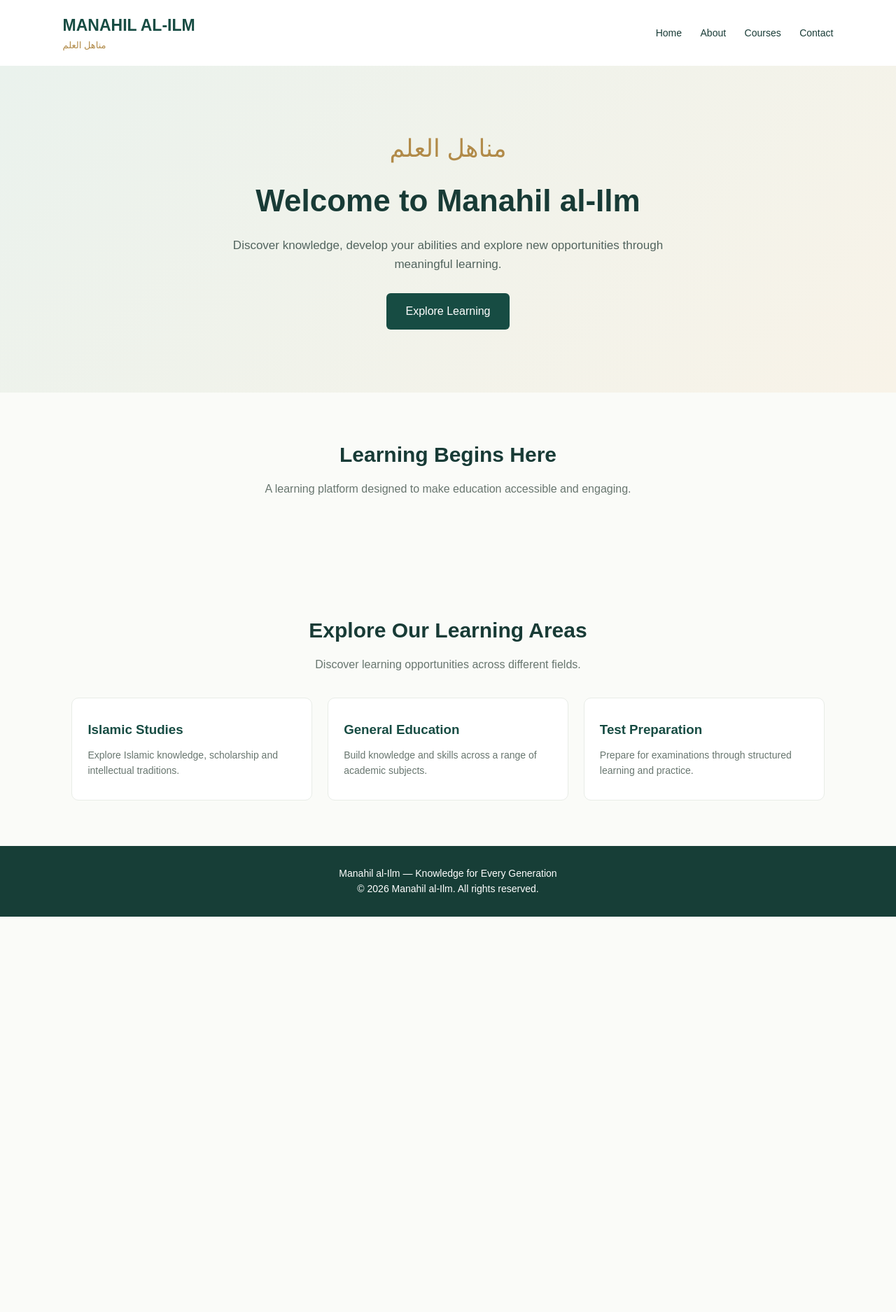
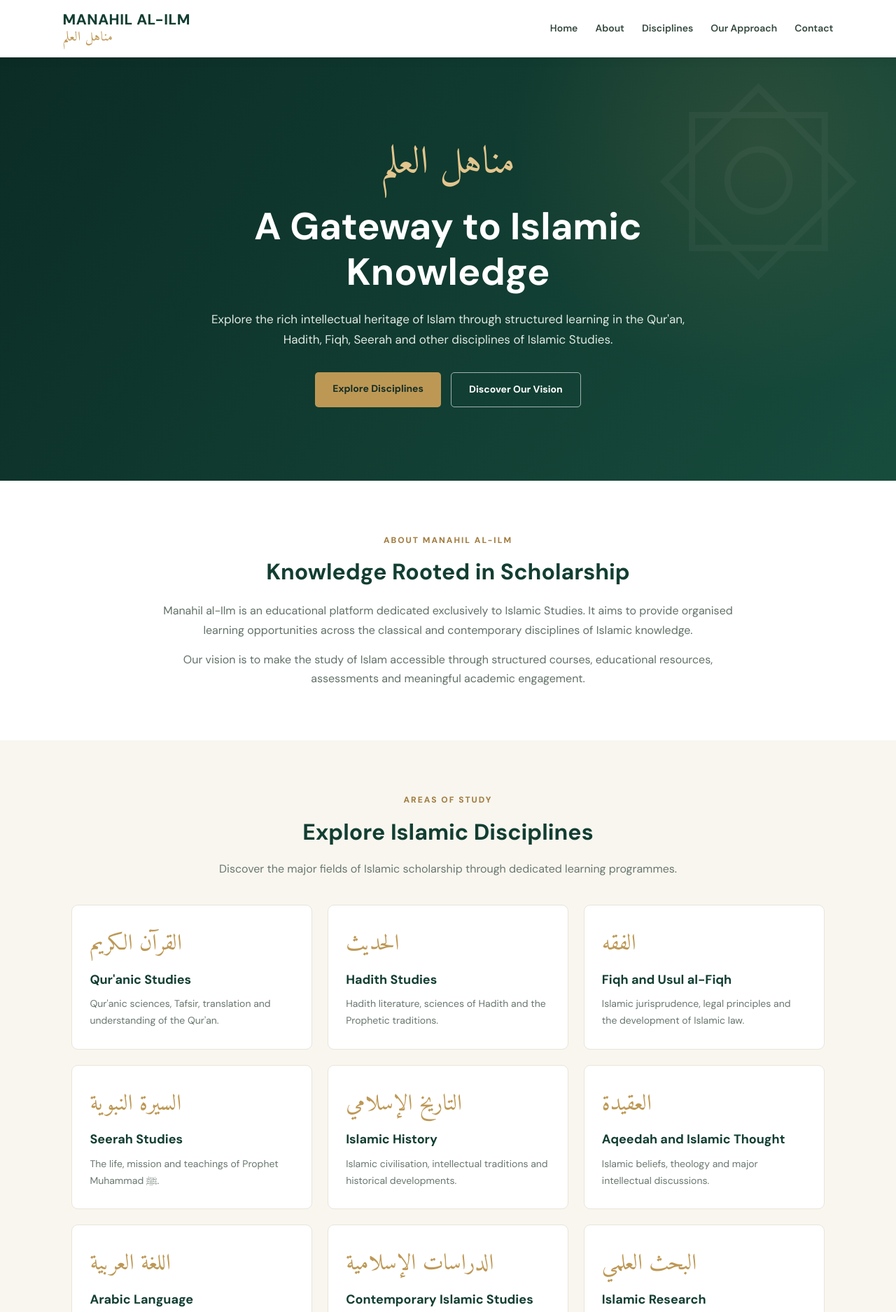
Before and after one commit to Zahid293/manahil-al-ilm, a plain HTML site: page index.html in a window 1280 px wide. Shown: the top 1875 px of the page at 70% size. Before the commit the page ends 1310 px from the top, so only its background shows below. Drawn offline with Linux system fonts and the light colour scheme.

Commit message:
Update index.html

```diff
--- a/index.html
+++ b/index.html
@@ -4,152 +4,337 @@
 <head>
 <meta charset="UTF-8">
 <meta name="viewport" content="width=device-width, initial-scale=1.0">
-  <title>Manahil al-Ilm | Learning Without Limits</title>
-  <meta name="description" content="Manahil al-Ilm — a platform for learning, knowledge and personal growth.">
+<title>Manahil al-Ilm | Islamic Studies Academy</title>
+<meta name="description" content="Manahil al-Ilm is an Islamic Studies learning platform dedicated to Quran, Hadith, Fiqh, Seerah and Islamic scholarship.">
+
+<link href="https://fonts.googleapis.com/css2?family=Amiri:wght@400;700&family=DM+Sans:wght@400;500;600;700;800&display=swap" rel="stylesheet">
 
 <style>
+:root {
+  --green: #123e32;
+  --dark: #0b2c25;
+  --gold: #bd9855;
+  --cream: #f8f6ef;
+  --white: #ffffff;
+  --muted: #69776f;
+}
+
 * {
   margin: 0;
   padding: 0;
   box-sizing: border-box;
 }
 
+html {
+  scroll-behavior: smooth;
+}
+
 body {
-      font-family: Arial, sans-serif;
-      color: #183b36;
-      background: #fafbf8;
-      line-height: 1.6;
+  font-family: 'DM Sans', sans-serif;
+  background: var(--cream);
+  color: #243a31;
+  line-height: 1.7;
 }
 
 header {
   background: white;
-      padding: 18px 7%;
+  padding: 15px 7%;
   display: flex;
+  align-items: center;
   justify-content: space-between;
-      align-items: center;
-      box-shadow: 0 2px 12px rgba(0,0,0,0.05);
+  position: sticky;
+  top: 0;
+  z-index: 10;
+  box-shadow: 0 2px 15px rgba(0,0,0,.06);
 }
 
-    .logo {
-      font-size: 23px;
-      font-weight: bold;
-      color: #174c43;
+.brand {
+  color: var(--green);
+  font-size: 21px;
+  font-weight: 800;
+  letter-spacing: .5px;
+  line-height: 1.3;
 }
 
-    .logo span {
+.brand span {
   display: block;
-      font-size: 13px;
-      font-weight: normal;
-      color: #b18a48;
+  font-family: 'Amiri', serif;
+  font-size: 19px;
+  color: var(--gold);
+  font-weight: 400;
+}
+
+nav {
+  display: flex;
+  align-items: center;
+  gap: 25px;
 }
 
 nav a {
   text-decoration: none;
-      color: #183b36;
-      margin-left: 22px;
+  color: #34483e;
   font-size: 14px;
+  font-weight: 600;
+}
+
+nav a:hover {
+  color: var(--gold);
 }
 
 .hero {
-      padding: 90px 8%;
+  background:
+    radial-gradient(circle at 85% 20%, rgba(189,152,85,.15), transparent 30%),
+    linear-gradient(125deg, #0b2c25, #174c3d);
+  color: white;
+  padding: 105px 8%;
   text-align: center;
-      background: linear-gradient(135deg, #eaf2ed, #f8f3e8);
+  position: relative;
+  overflow: hidden;
 }
 
-    .arabic {
-      font-size: 35px;
-      color: #b18a48;
+.hero:before {
+  content: "۞";
+  position: absolute;
+  font-size: 300px;
+  color: rgba(255,255,255,.035);
+  right: 4%;
+  top: -80px;
+}
+
+.hero-content {
+  max-width: 850px;
+  margin: auto;
+  position: relative;
+}
+
+.hero .arabic {
+  font-family: 'Amiri', serif;
+  font-size: 55px;
+  color: #e2c58d;
   margin-bottom: 12px;
 }
 
 .hero h1 {
-      font-size: 44px;
-      margin-bottom: 15px;
+  font-size: clamp(32px, 5vw, 54px);
+  line-height: 1.2;
+  margin-bottom: 20px;
 }
 
 .hero p {
-      max-width: 620px;
-      margin: 0 auto 28px;
-      color: #52645e;
+  max-width: 680px;
+  margin: auto;
+  color: #e0e9e3;
   font-size: 17px;
 }
 
-    .button {
+.hero-buttons {
+  margin-top: 32px;
+  display: flex;
+  justify-content: center;
+  gap: 14px;
+  flex-wrap: wrap;
+}
+
+.btn {
   display: inline-block;
-      background: #174c43;
+  text-decoration: none;
+  padding: 12px 25px;
+  border-radius: 5px;
+  font-size: 14px;
+  font-weight: 700;
+}
+
+.btn-gold {
+  background: var(--gold);
+  color: #152e25;
+}
+
+.btn-outline {
+  border: 1px solid rgba(255,255,255,.6);
   color: white;
-      padding: 13px 28px;
-      border-radius: 6px;
-      text-decoration: none;
 }
 
 .section {
+  padding: 75px 8%;
+  text-align: center;
+}
+
+.eyebrow {
+  color: #a17d42;
+  font-size: 12px;
+  font-weight: 800;
+  letter-spacing: 2px;
+  text-transform: uppercase;
+}
+
+.section h2 {
+  font-size: 32px;
+  color: var(--green);
+  margin: 8px 0 12px;
+}
+
+.intro {
+  max-width: 680px;
+  margin: 0 auto 38px;
+  color: var(--muted);
+}
+
+.about {
+  background: white;
+}
+
+.about-content {
+  max-width: 850px;
+  margin: auto;
+}
+
+.about-content p {
+  color: #617067;
+  margin-top: 15px;
+}
+
+.subject-grid {
+  display: grid;
+  grid-template-columns: repeat(3, 1fr);
+  gap: 22px;
+  text-align: left;
+}
+
+.subject {
+  background: white;
+  padding: 28px 25px;
+  border: 1px solid #e9e5d9;
+  border-radius: 9px;
+  transition: .2s;
+}
+
+.subject:hover {
+  transform: translateY(-4px);
+  box-shadow: 0 10px 25px rgba(0,0,0,.07);
+}
+
+.subject .symbol {
+  font-family: 'Amiri', serif;
+  font-size: 32px;
+  color: var(--gold);
+  margin-bottom: 8px;
+}
+
+.subject h3 {
+  color: var(--green);
+  font-size: 18px;
+  margin-bottom: 8px;
+}
+
+.subject p {
+  color: var(--muted);
+  font-size: 14px;
+}
+
+.approach {
+  background: #edf1eb;
+}
+
+.approach-grid {
+  display: grid;
+  grid-template-columns: repeat(3, 1fr);
+  gap: 25px;
+  margin-top: 35px;
+}
+
+.approach-item {
+  padding: 22px;
+}
+
+.approach-item h3 {
+  color: var(--green);
+  margin-bottom: 8px;
+}
+
+.approach-item p {
+  color: var(--muted);
+  font-size: 14px;
+}
+
+.cta {
+  background: var(--green);
+  color: white;
   padding: 65px 8%;
   text-align: center;
 }
 
-    .section h2 {
+.cta h2 {
   font-size: 30px;
   margin-bottom: 12px;
 }
 
-    .section-intro {
-      color: #68766f;
-      margin-bottom: 35px;
-    }
-
-    .cards {
-      display: grid;
-      grid-template-columns: repeat(3, 1fr);
-      gap: 22px;
-    }
-
-    .card {
-      background: white;
-      padding: 30px 22px;
-      border-radius: 10px;
-      border: 1px solid #e8ece7;
-      text-align: left;
-    }
-
-    .card h3 {
-      margin-bottom: 10px;
-      color: #174c43;
-    }
-
-    .card p {
-      color: #68766f;
-      font-size: 14px;
+.cta p {
+  color: #d9e5dd;
+  margin-bottom: 25px;
 }
 
 footer {
-      background: #173e37;
-      color: white;
+  background: var(--dark);
+  color: #e4e9e4;
+  padding: 40px 8% 20px;
   text-align: center;
-      padding: 28px 15px;
-      font-size: 14px;
 }
 
-    @media (max-width: 700px) {
+footer .footer-brand {
+  font-size: 22px;
+  font-weight: 800;
+  color: white;
+}
+
+footer .arabic {
+  font-family: 'Amiri', serif;
+  color: var(--gold);
+  font-size: 25px;
+}
+
+footer p {
+  font-size: 13px;
+  color: #c2d0c7;
+  margin-top: 10px;
+}
+
+.copyright {
+  border-top: 1px solid rgba(255,255,255,.15);
+  margin-top: 25px;
+  padding-top: 18px;
+}
+
+@media(max-width: 800px) {
   header {
     flex-direction: column;
+    gap: 12px;
+    padding: 14px 5%;
+  }
+
+  nav {
     gap: 15px;
+    flex-wrap: wrap;
+    justify-content: center;
   }
 
   nav a {
-        margin: 0 7px;
-        font-size: 13px;
+    font-size: 12px;
   }
 
   .hero {
-        padding: 65px 6%;
+    padding: 75px 6%;
   }
 
-      .hero h1 {
-        font-size: 34px;
+  .hero .arabic {
+    font-size: 43px;
   }
 
-      .cards {
+  .section {
+    padding: 55px 6%;
+  }
+
+  .subject-grid,
+  .approach-grid {
     grid-template-columns: 1fr;
   }
 }
@@ -159,7 +344,7 @@
 <body>
 
 <header>
-    <div class="logo">
+  <div class="brand">
     MANAHIL AL-ILM
     <span>مناهل العلم</span>
   </div>
@@ -167,55 +352,155 @@
   <nav>
     <a href="#home">Home</a>
     <a href="#about">About</a>
-      <a href="#courses">Courses</a>
+    <a href="#disciplines">Disciplines</a>
+    <a href="#approach">Our Approach</a>
     <a href="#contact">Contact</a>
   </nav>
 </header>
 
 <section class="hero" id="home">
+  <div class="hero-content">
     <div class="arabic">مناهل العلم</div>
-    <h1>Welcome to Manahil al-Ilm</h1>
+    <h1>A Gateway to Islamic Knowledge</h1>
     <p>
-      Discover knowledge, develop your abilities and
-      explore new opportunities through meaningful learning.
-    </p>
-    <a href="#courses" class="button">Explore Learning</a>
-  </section>
-
-  <section class="section" id="about">
-    <h2>Learning Begins Here</h2>
-    <p class="section-intro">
-      A learning platform designed to make education accessible and engaging.
-    </p>
-  </section>
-
-  <section class="section" id="courses">
-    <h2>Explore Our Learning Areas</h2>
-    <p class="section-intro">
-      Discover learning opportunities across different fields.
+      Explore the rich intellectual heritage of Islam through
+      structured learning in the Qur'an, Hadith, Fiqh, Seerah
+      and other disciplines of Islamic Studies.
     </p>
 
-    <div class="cards">
-      <div class="card">
-        <h3>Islamic Studies</h3>
-        <p>Explore Islamic knowledge, scholarship and intellectual traditions.</p>
-      </div>
-
-      <div class="card">
-        <h3>General Education</h3>
-        <p>Build knowledge and skills across a range of academic subjects.</p>
-      </div>
-
-      <div class="card">
-        <h3>Test Preparation</h3>
-        <p>Prepare for examinations through structured learning and practice.</p>
+    <div class="hero-buttons">
+      <a href="#disciplines" class="btn btn-gold">Explore Disciplines</a>
+      <a href="#about" class="btn btn-outline">Discover Our Vision</a>
     </div>
   </div>
 </section>
 
-  <footer id="contact">
-    <p>Manahil al-Ilm — Knowledge for Every Generation</p>
+<section class="section about" id="about">
+  <div class="about-content">
+    <div class="eyebrow">About Manahil al-Ilm</div>
+    <h2>Knowledge Rooted in Scholarship</h2>
+    <p>
+      Manahil al-Ilm is an educational platform dedicated
+      exclusively to Islamic Studies. It aims to provide
+      organised learning opportunities across the classical
+      and contemporary disciplines of Islamic knowledge.
+    </p>
+    <p>
+      Our vision is to make the study of Islam accessible
+      through structured courses, educational resources,
+      assessments and meaningful academic engagement.
+    </p>
+  </div>
+</section>
+
+<section class="section" id="disciplines">
+  <div class="eyebrow">Areas of Study</div>
+  <h2>Explore Islamic Disciplines</h2>
+  <p class="intro">
+    Discover the major fields of Islamic scholarship
+    through dedicated learning programmes.
+  </p>
+
+  <div class="subject-grid">
+
+    <div class="subject">
+      <div class="symbol">القرآن الكريم</div>
+      <h3>Qur'anic Studies</h3>
+      <p>Qur'anic sciences, Tafsir, translation and understanding of the Qur'an.</p>
+    </div>
+
+    <div class="subject">
+      <div class="symbol">الحديث</div>
+      <h3>Hadith Studies</h3>
+      <p>Hadith literature, sciences of Hadith and the Prophetic traditions.</p>
+    </div>
+
+    <div class="subject">
+      <div class="symbol">الفقه</div>
+      <h3>Fiqh and Usul al-Fiqh</h3>
+      <p>Islamic jurisprudence, legal principles and the development of Islamic law.</p>
+    </div>
+
+    <div class="subject">
+      <div class="symbol">السيرة النبوية</div>
+      <h3>Seerah Studies</h3>
+      <p>The life, mission and teachings of Prophet Muhammad ﷺ.</p>
+    </div>
+
+    <div class="subject">
+      <div class="symbol">التاريخ الإسلامي</div>
+      <h3>Islamic History</h3>
+      <p>Islamic civilisation, intellectual traditions and historical developments.</p>
+    </div>
+
+    <div class="subject">
+      <div class="symbol">العقيدة</div>
+      <h3>Aqeedah and Islamic Thought</h3>
+      <p>Islamic beliefs, theology and major intellectual discussions.</p>
+    </div>
+
+    <div class="subject">
+      <div class="symbol">اللغة العربية</div>
+      <h3>Arabic Language</h3>
+      <p>Arabic grammar, vocabulary and language skills for Islamic learning.</p>
+    </div>
+
+    <div class="subject">
+      <div class="symbol">الدراسات الإسلامية</div>
+      <h3>Contemporary Islamic Studies</h3>
+      <p>Modern issues, institutions and contemporary academic discussions.</p>
+    </div>
+
+    <div class="subject">
+      <div class="symbol">البحث العلمي</div>
+      <h3>Islamic Research</h3>
+      <p>Research methods, academic writing and critical study of Islamic sources.</p>
+    </div>
+
+  </div>
+</section>
+
+<section class="section approach" id="approach">
+  <div class="eyebrow">Our Learning Approach</div>
+  <h2>A Structured Learning Experience</h2>
+  <p class="intro">
+    A planned learning environment for students
+    interested in Islamic knowledge and scholarship.
+  </p>
+
+  <div class="approach-grid">
+    <div class="approach-item">
+      <h3>Structured Courses</h3>
+      <p>Organised programmes with clearly defined subjects and learning objectives.</p>
+    </div>
+
+    <div class="approach-item">
+      <h3>Learning Resources</h3>
+      <p>Educational materials, readings and study resources for enrolled learners.</p>
+    </div>
+
+    <div class="approach-item">
+      <h3>Assessment and Progress</h3>
+      <p>Opportunities to assess learning and monitor academic progress.</p>
+    </div>
+  </div>
+</section>
+
+<section class="cta" id="contact">
+  <h2>Begin Your Journey of Knowledge</h2>
+  <p>
+    Explore the disciplines of Islamic Studies with Manahil al-Ilm.
+  </p>
+  <a href="#disciplines" class="btn btn-gold">Explore Our Subjects</a>
+</section>
+
+<footer>
+  <div class="footer-brand">MANAHIL AL-ILM</div>
+  <div class="arabic">مناهل العلم</div>
+  <p>A Gateway to Islamic Knowledge</p>
+  <div class="copyright">
     <p>© 2026 Manahil al-Ilm. All rights reserved.</p>
+  </div>
 </footer>
 
 </body>
```
Lines whose indentation alone changed are shown as unchanged.
